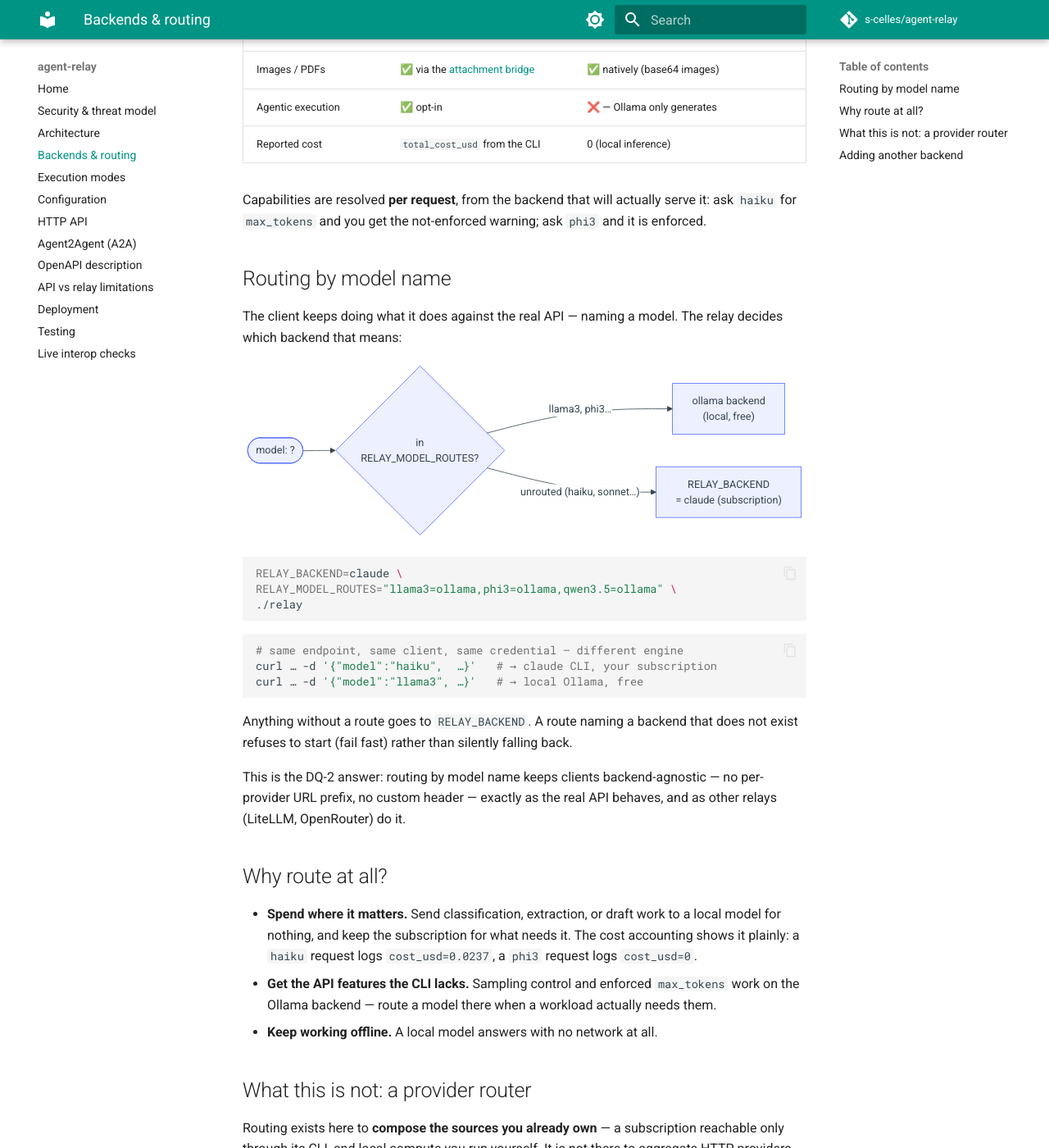
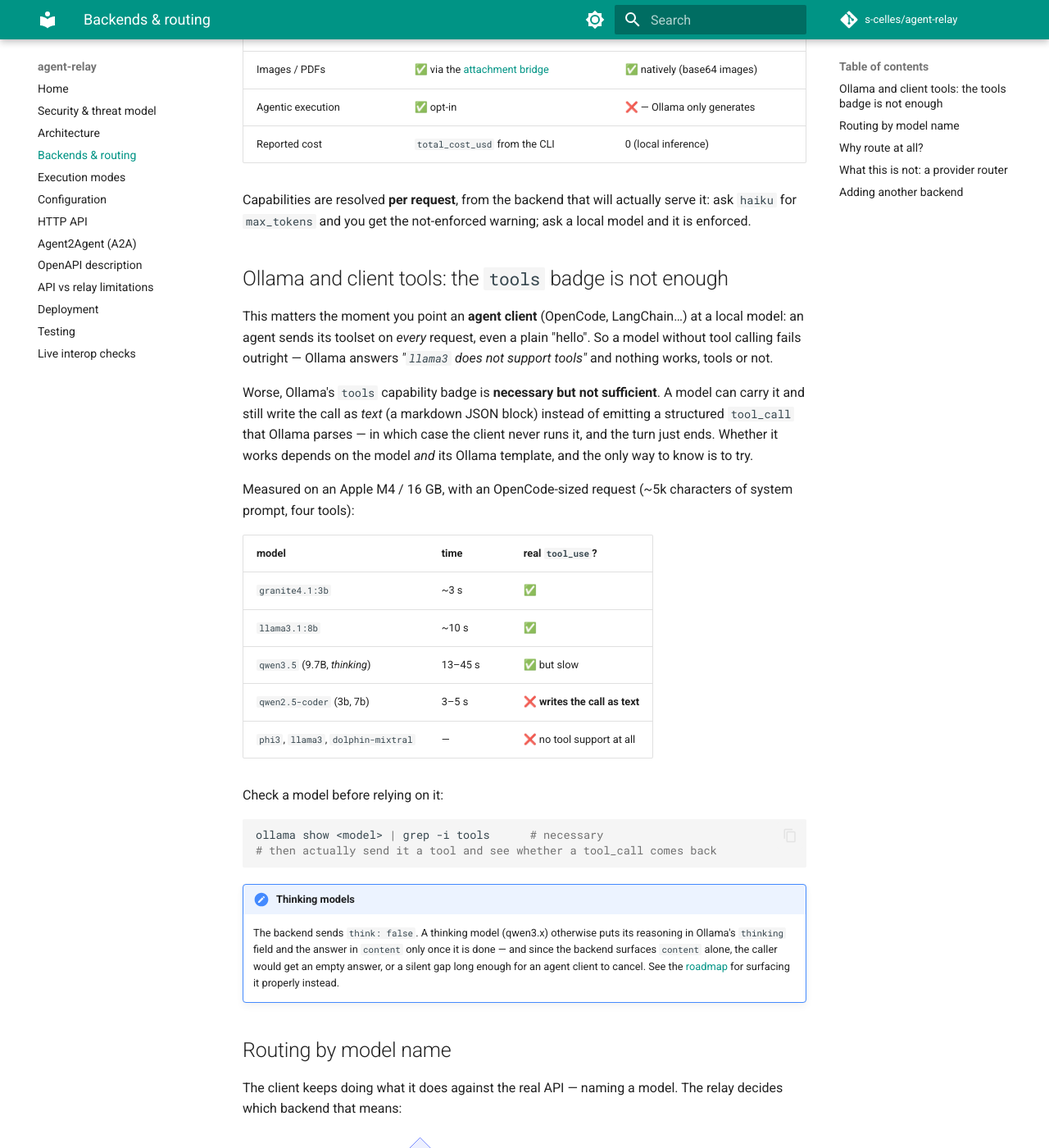
Before and after one commit to s-celles/agent-relay, an MkDocs documentation site: the page built from docs/backends.md, in a window 1280 px wide and 1400 px high, scrolled down 590 px. Shown: the whole window at 82% size. Built offline with MkDocs 1.6.1 and Material for MkDocs 9.7.7, drawn with Linux system fonts in a browser that asks for light colours; comment, search, counter and statistics services are not loaded; some of the changed text lies outside the part shown.

Commit message:
docs: record which Ollama models actually serve client tools
Ollama's `tools` capability badge is necessary but not sufficient: a model can
carry it and still write the call as *text* (a markdown JSON block) rather than
emitting a structured tool_call the server parses — qwen2.5-coder does exactly
that, at both 3b and 7b, so an agent client never runs the call and the turn
just ends. Whether it works depends on the model *and* its Ollama template, and
the only way to know is to send it a tool and look.

This bites the moment an agent client is pointed at a local model, because such
a client sends its toolset on *every* request, even a plain "hello" — so a model
without tool calling fails outright, tools or not.

Record what was measured (Apple M4/16GB, OpenCode-sized request): granite4.1:3b
~3s and llama3.1:8b ~10s emit real calls; qwen3.5 does too but is slow (thinking
model); qwen2.5-coder does not; phi3/llama3/dolphin-mixtral have no tool support
at all. `just run-hybrid` now routes only the three that work.

Developed with AI assistance.

````diff
--- a/docs/backends.md
+++ b/docs/backends.md
@@ -10,7 +10,7 @@ backend touched neither the wire adapters nor the core.
 | What it is | the `claude` CLI, one supervised subprocess per request | a local [Ollama](https://ollama.com) server over HTTP |
 | Cost | your Anthropic subscription | free (runs on your machine) |
 | Streaming | ✅ | ✅ |
-| Client-defined tools | ✅ via the [MCP bridge](api.md#client-defined-tools) | ✅ natively — **but only on models that support it** (`qwen3.5` yes, `llama3` no) |
+| Client-defined tools | ✅ via the [MCP bridge](api.md#client-defined-tools) | ✅ natively — **but only on some models**, see below |
 | `max_tokens` | ❌ not enforced (no CLI flag) | ✅ enforced (`num_predict`) |
 | `temperature` / `top_p` / `top_k` / stop | ❌ dropped (signaled) | ✅ honored |
 | Images / PDFs | ✅ via the [attachment bridge](api.md#attachments-images-and-pdfs) | ✅ natively (base64 images) |
@@ -19,7 +19,47 @@ backend touched neither the wire adapters nor the core.
 
 Capabilities are resolved **per request**, from the backend that will
 actually serve it: ask `haiku` for `max_tokens` and you get the
-not-enforced warning; ask `phi3` and it is enforced.
+not-enforced warning; ask a local model and it is enforced.
+
+## Ollama and client tools: the `tools` badge is not enough
+
+This matters the moment you point an **agent client** (OpenCode, LangChain…) at
+a local model: an agent sends its toolset on *every* request, even a plain
+"hello". So a model without tool calling fails outright — Ollama answers
+*"`llama3` does not support tools"* and nothing works, tools or not.
+
+Worse, Ollama's `tools` capability badge is **necessary but not sufficient**.
+A model can carry it and still write the call as *text* (a markdown JSON block)
+instead of emitting a structured `tool_call` that Ollama parses — in which case
+the client never runs it, and the turn just ends. Whether it works depends on
+the model *and* its Ollama template, and the only way to know is to try.
+
+Measured on an Apple M4 / 16 GB, with an OpenCode-sized request (~5k characters
+of system prompt, four tools):
+
+| model | time | real `tool_use`? |
+|---|---|---|
+| `granite4.1:3b` | ~3 s | ✅ |
+| `llama3.1:8b` | ~10 s | ✅ |
+| `qwen3.5` (9.7B, *thinking*) | 13–45 s | ✅ but slow |
+| `qwen2.5-coder` (3b, 7b) | 3–5 s | ❌ **writes the call as text** |
+| `phi3`, `llama3`, `dolphin-mixtral` | — | ❌ no tool support at all |
+
+Check a model before relying on it:
+
+```sh
+ollama show <model> | grep -i tools      # necessary
+# then actually send it a tool and see whether a tool_call comes back
+```
+
+!!! note "Thinking models"
+
+    The backend sends `think: false`. A thinking model (qwen3.x) otherwise puts
+    its reasoning in Ollama's `thinking` field and the answer in `content` only
+    once it is done — and since the backend surfaces `content` alone, the caller
+    would get an empty answer, or a silent gap long enough for an agent client to
+    cancel. See the [roadmap](https://github.com/s-celles/agent-relay/blob/main/ROADMAP.md)
+    for surfacing it properly instead.
 
 ## Routing by model name
 
@@ -29,20 +69,20 @@ The relay decides which backend that means:
 ```mermaid
 flowchart LR
     req(["model: ?"]) --> route{"in<br/>RELAY_MODEL_ROUTES?"}
-    route -- "llama3, phi3…" --> ollama["ollama backend<br/>(local, free)"]
+    route -- "granite4.1:3b…" --> ollama["ollama backend<br/>(local, free)"]
     route -- "unrouted (haiku, sonnet…)" --> def["RELAY_BACKEND<br/>= claude (subscription)"]
 ```
 
 ```sh
 RELAY_BACKEND=claude \
-RELAY_MODEL_ROUTES="llama3=ollama,phi3=ollama,qwen3.5=ollama" \
+RELAY_MODEL_ROUTES="granite4.1:3b=ollama,llama3.1:8b=ollama" \
 ./relay
 ```
 
 ```sh
 # same endpoint, same client, same credential — different engine
 curl … -d '{"model":"haiku",  …}'   # → claude CLI, your subscription
-curl … -d '{"model":"llama3", …}'   # → local Ollama, free
+curl … -d '{"model":"granite4.1:3b", …}'  # → local Ollama, free
 ```
 
 Anything without a route goes to `RELAY_BACKEND`. A route naming a backend
@@ -58,7 +98,7 @@ behaves, and as other relays (LiteLLM, OpenRouter) do it.
 - **Spend where it matters.** Send classification, extraction, or draft work
   to a local model for nothing, and keep the subscription for what needs it.
   The cost accounting shows it plainly: a `haiku` request logs
-  `cost_usd=0.0237`, a `phi3` request logs `cost_usd=0`.
+  `cost_usd=0.0237`, a local one logs `cost_usd=0`.
 - **Get the API features the CLI lacks.** Sampling control and enforced
   `max_tokens` work on the Ollama backend — route a model there when a
   workload actually needs them.
````
Also changed, not shown: 1 other file.
